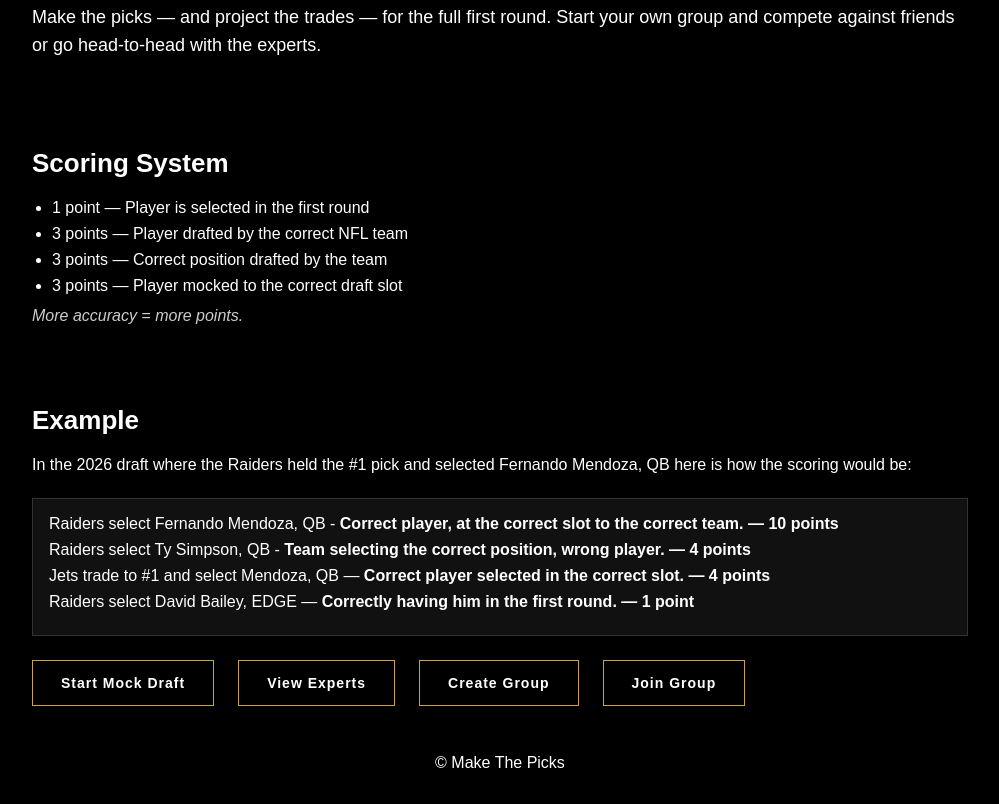
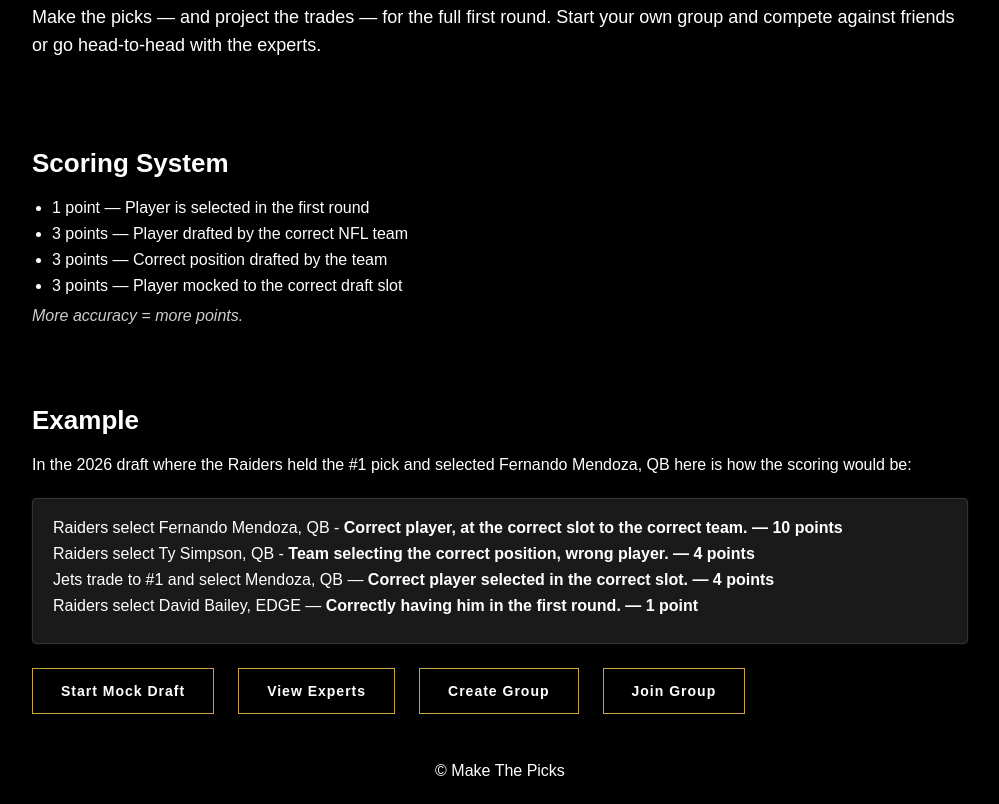
Before and after one commit to tkleinheinz-code/MakeThePicks, a plain HTML site: page mock-draft.html in a window 1280 px wide. Shown: the part 409-1213 px from the top of the page, without its empty margins (140-1139 px from the left). Drawn offline with Linux system fonts and the light colour scheme.

Commit message:
Enhance .example-box styling
Updated styles for .example-box with new padding, background color, border radius, and added box shadow.

```diff
--- a/styles.css
+++ b/styles.css
@@ -240,13 +240,17 @@ button.cta-button:hover {
 
 .example-box {
   border: 1px solid #333;
-  padding: 16px;
-  background: #111;
+  padding: 20px;
+  background: #1a1a1a;
+  border-radius: 4px;
 }
-
 .example-box p {
   margin-bottom: 8px;
 }
+.example-box {
+  box-shadow: 0 0 0 1px rgba(255,255,255,0.03);
+}
+
 /* ==================================================
    Mock Draft button spacing
    ================================================== */
```
